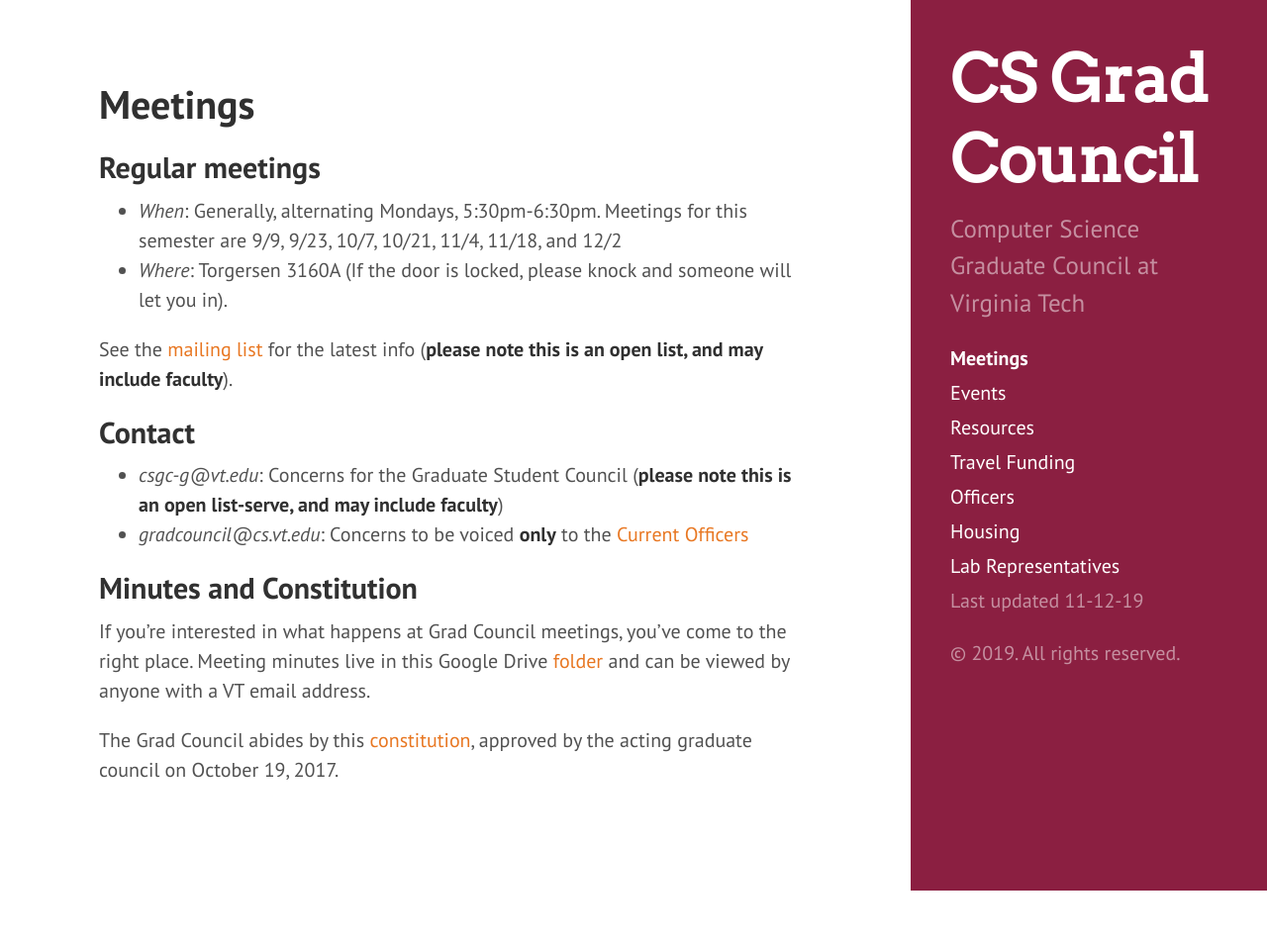
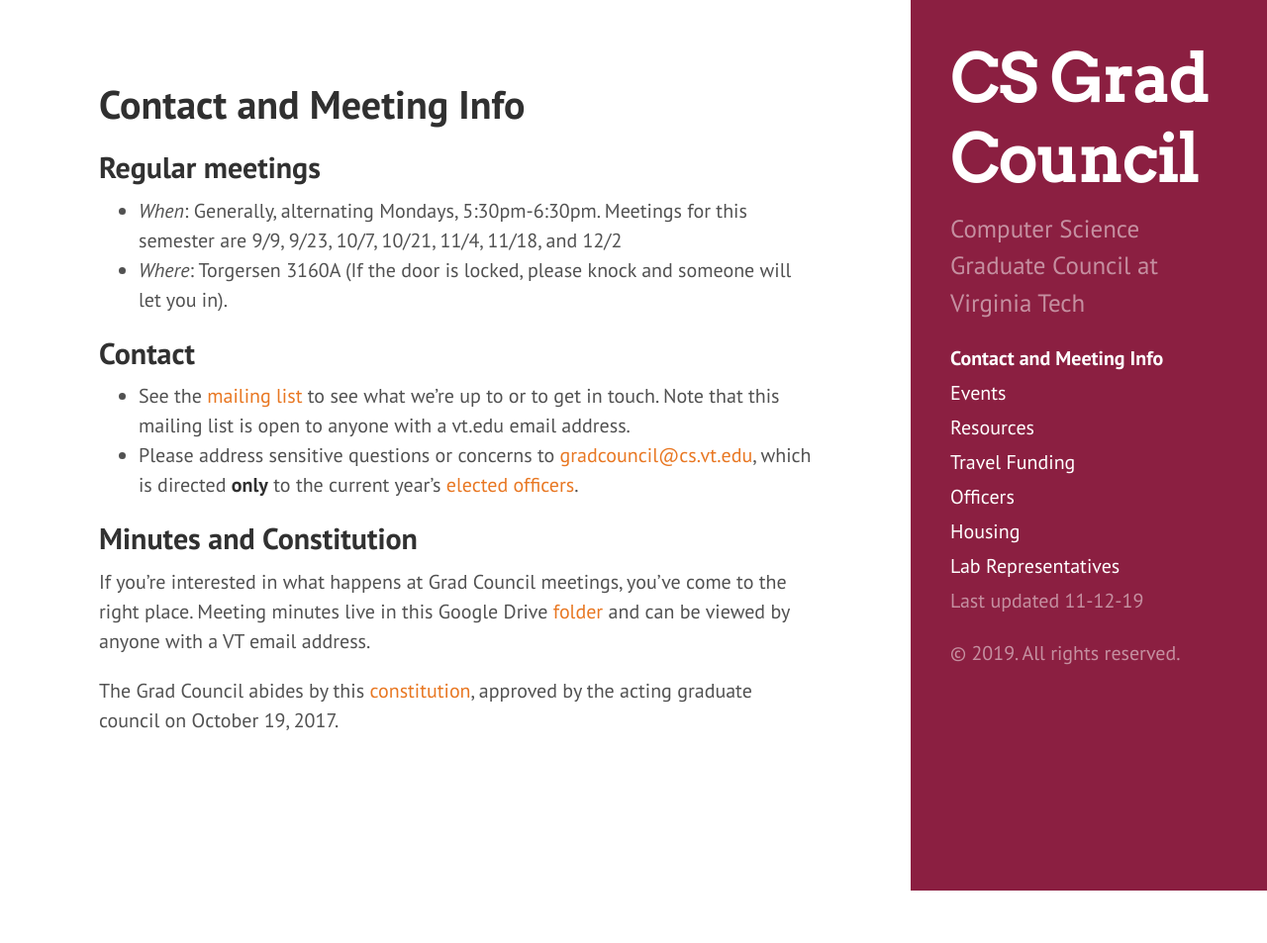
Before and after one commit to CSGraduateCouncil-VirginiaTech/csgc-website, a Jekyll site: the page built from csgc-jekyll-src/meetings.md, in a window 1280 px wide. Shown: the whole page at 99% size. Built offline with Jekyll 4.4.1, drawn with Linux system fonts in a browser that asks for light colours; after the commit the page ends 903 px from its top, so only the background shows below that.

Commit message:
Polish contact info

```diff
--- a/csgc-jekyll-src/_config.yml
+++ b/csgc-jekyll-src/_config.yml
@@ -21,7 +21,7 @@
 url: "http://csgrad.cs.vt.edu" # the base hostname & protocol for your site, e.g. http://example.com
 main_pages:
   - url: "/meetings/"
-    title: "Meetings"
+    title: "Contact and Meeting Info"
   - url: "/events/"
     title: "Events"
   - url: "/resources/"
--- a/csgc-jekyll-src/meetings.md
+++ b/csgc-jekyll-src/meetings.md
@@ -1,6 +1,6 @@
 ---
 layout: page
-title: Meetings
+title: Contact and Meeting Info
 permalink: /meetings/
 ---
 
@@ -8,11 +8,9 @@
 * *When*: Generally, alternating Mondays, 5:30pm-6:30pm. Meetings for this semester are 9/9, 9/23, 10/7, 10/21, 11/4, 11/18, and 12/2
 * *Where*: Torgersen 3160A (If the door is locked, please knock and someone will let you in).
 
-See the [mailing list](https://groups.google.com/a/vt.edu/forum/#!forum/csgc-g) for the latest info (**please note this is an open list, and may include faculty**).
-
 ## Contact
-* *csgc-g@vt.edu*: Concerns for the Graduate Student Council (**please note this is an open list-serve, and may include faculty**)
-* *gradcouncil@cs.vt.edu*: Concerns to be voiced **only** to the [Current Officers](/officers/)
+* See the [mailing list](https://groups.google.com/a/vt.edu/forum/#!forum/csgc-g) to see what we're up to or to get in touch. Note that this mailing list is open to anyone with a vt.edu email address.
+* Please address sensitive questions or concerns to [gradcouncil@cs.vt.edu](mailto:gradcouncil@cs.vt.edu), which is directed **only** to the current year's [elected officers](/officers/).
 
 ## Minutes and Constitution
 If you're interested in what happens at Grad Council meetings, you've come to the right place.
```
